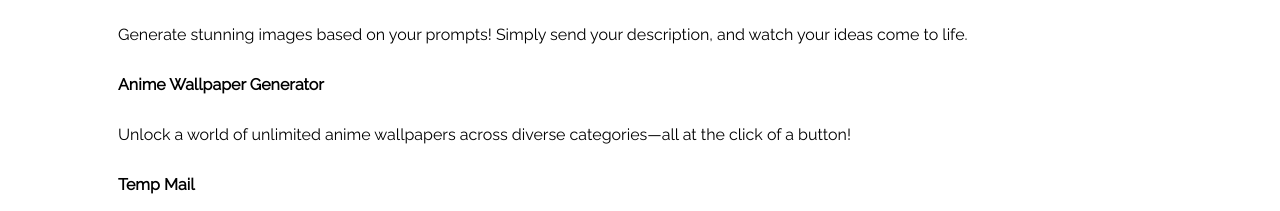
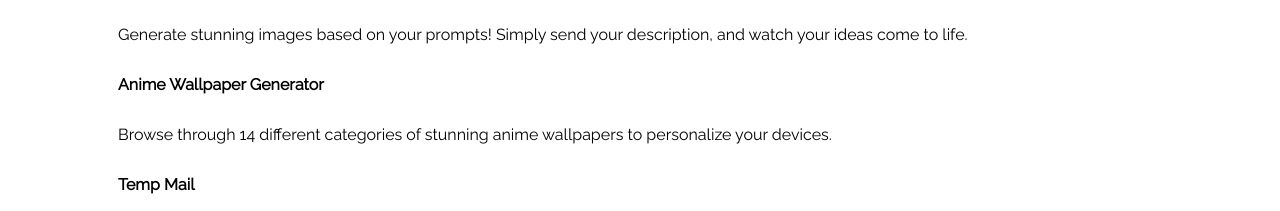
Before and after one commit to Rishabhopi/Royal_webBot, a plain HTML site: page index.html in a window 1280 px wide. Shown: the part 860-1071 px from the top of the page. Drawn offline with Linux system fonts and the light colour scheme.

Commit message:
Update index.html

```diff
--- a/index.html
+++ b/index.html
@@ -50,7 +50,7 @@
           <h4>Anime Wallpaper Generator</h4>
         </div>
         <div class="descrition">
-          <p>Unlock a world of unlimited anime wallpapers across diverse categories—all at the click of a button!</p>
+          <p>Browse through 14 different categories of stunning anime wallpapers to personalize your devices.</p>
         </div>
       </article>
       <article class='AI'>
```
